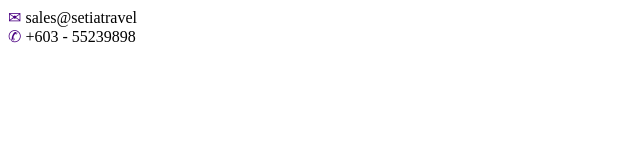
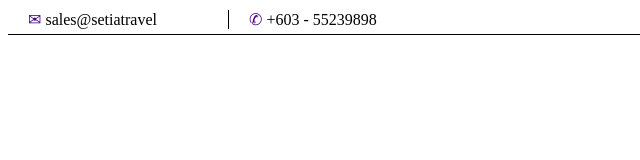
Before and after one commit to puteri05/KPD1023_KK4, a plain HTML site: page index.html in a window 1280 px wide. Shown: the whole page, without its empty margins (0-640 px from the left). Drawn offline with Linux system fonts and the light colour scheme.

Commit message:
Update index.html

```diff
--- a/index.html
+++ b/index.html
@@ -1,6 +1,25 @@
 <html>
   <head>
     <title>Setia Travel Agency</title>
+    <style>
+      .header {
+        margin: auto;
+        margin-top: 10px;
+        border-bottom: 1px solid;
+        overflow: hidden;
+        padding-bottom: 5px;
+      }
+      .email {
+        float: left;
+        min-width: 200px;
+        padding-left: 20px;
+      }
+      .phone {
+        float: left;
+        border-left: 1px solid;
+        padding-left: 20px;
+      }
+    </style>
   </head>
 
   <body>
```
